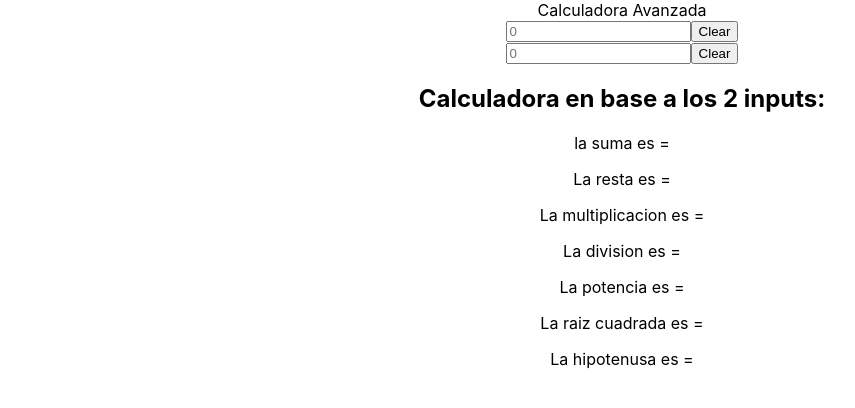
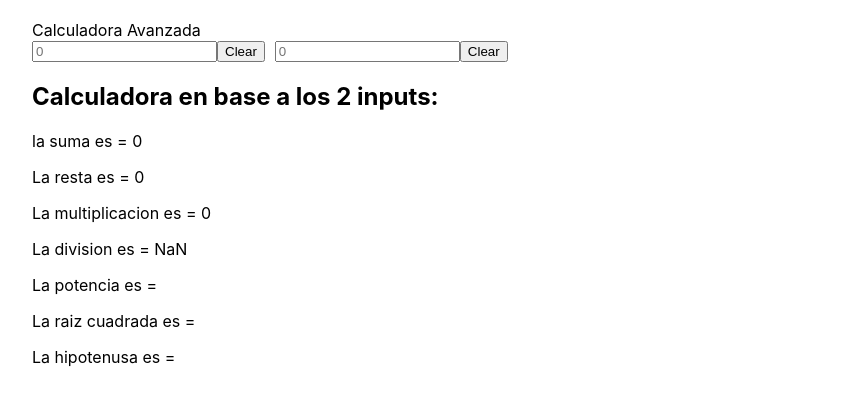
Before and after one commit to marianovatri/Calculadora-Avanzada, a React (Create React App) app in the folder Calculadora/: page / in a window 1280 px wide. Shown: the top 408 px of the page, without its empty margins (18-873 px from the left). Built offline with nearby package versions, Linux system fonts and the light colour scheme.

Commit message:
UseEffect&Css

```diff
--- a/Calculadora/src/App.css
+++ b/Calculadora/src/App.css
@@ -1,8 +1,12 @@
 .App {
-  text-align: center;
+  text-align: left;
+  padding-left: 50px;
+  padding-top: 20px;
 }
 
-
+.Calculo {
+  margin-left: 10px;
+}
 
 .App-header {
   background-color: #282c34;
@@ -14,3 +18,8 @@
   font-size: calc(10px + 2vmin);
   color: white;
 }
+
+.contenedor {
+  display: flex;
+
+}
--- a/Calculadora/src/App.js
+++ b/Calculadora/src/App.js
@@ -1,6 +1,6 @@
-import React, { useState } from 'react';
+import React, {useEffect ,useState } from 'react';
 import './App.css';
-import {Suma,Resta, Multiplicacion,Division} from './Calculos';
+
 
 
 function App() {
@@ -10,6 +10,21 @@ function App() {
     num1: "0" ,
     num2: "0"
   })
+  const [suma, setSuma] = useState()
+  const [resta, setResta] = useState()
+  const [mult, setMult] = useState()
+  const [div, setDiv] = useState()
+
+
+
+  useEffect(()=>{
+    const { num1, num2 } = datos
+    setSuma(Number(num1) + Number(num2))
+    setResta(Number(num1) - Number(num2))
+    setMult(Number(num1) * Number(num2))
+    setDiv(Number(num1) / Number(num2))
+  },[datos])
+
 
   const handleInput = (valor) => {
     setDatos({...datos, [valor.target.name] : valor.target.value })
@@ -24,32 +39,37 @@ function App() {
 
 
 
+     <label>Calculadora Avanzada</label>
 
-       <label>Calculadora Avanzada</label>
-
-       <form >
+      <div className="contenedor">
+        <form >
 
           <div >
               <input type="number" placeholder="0" onChange={handleInput} name="num1"></input>
-              <button type="reset" >Clear</button>
+              <button type="reset">Clear</button>
           </div>
 
-          <div >
+        </form>
+
+        <form >
+          <div className="Calculo">
               <input type="number" placeholder="0" onChange={handleInput} name="num2"></input>
               <button type="reset" >Clear</button>
           </div>
+          </form>
+      </div>
 
           <h2>Calculadora en base a los 2 inputs: </h2>
-           <p>la suma es = {Suma}  </p>
-           <p>La resta es = {Resta}   </p>
-           <p>La multiplicacion es = {Multiplicacion}   </p>
-           <p>La division es =  {Division}  </p>
+           <p>la suma es = {suma}  </p>
+           <p>La resta es = {resta}   </p>
+           <p>La multiplicacion es = {mult}   </p>
+           <p>La division es =  {div}  </p>
            <p>La potencia es =  </p>
            <p>La raiz cuadrada es =  </p>
            <p>La hipotenusa es =  </p>
 
 
-        </form>
+
 
 
 
--- a/Calculadora/src/Calculos.js
+++ /dev/null
@@ -1,30 +0,0 @@
-import "/Calculadora Avanzada/calculadora/src/App"
-
-
-
-function Suma() {
-    setDatos(parseFloat(datos.num1)+parseFloat(datos.num2))
-
-}
-
-function Resta() {
-    setDatos(parseFloat(datos.num1)-parseFloat(datos.num2))
-
-}
-
-function Multiplicacion() {
-
-    setDatos(parseFloat(datos.num1)*parseFloat(datos.num2))
-
-}
-
-function Division() {
-
-    setDatos(parseFloat(datos.num1)/parseFloat(datos.num2))
-
-}
-
-
-
-
-export  { Suma,Resta,Multiplicacion,Division}
```
